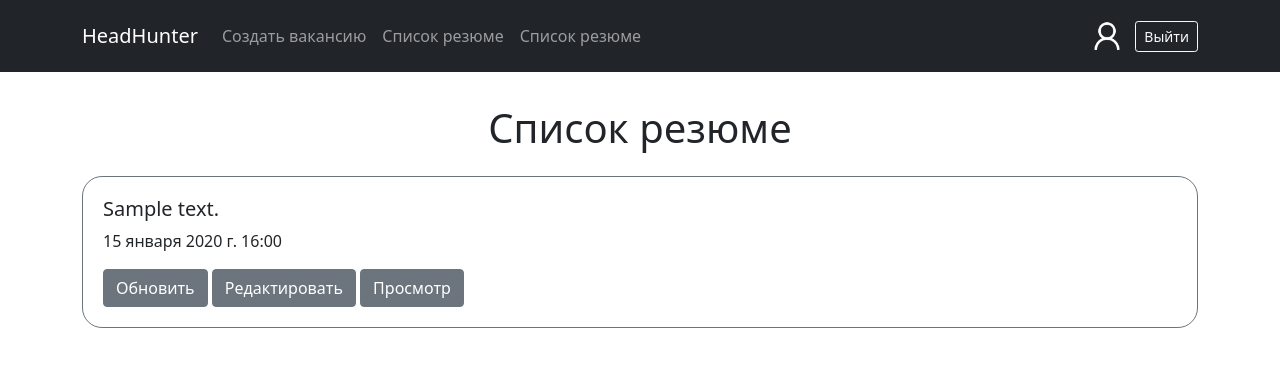
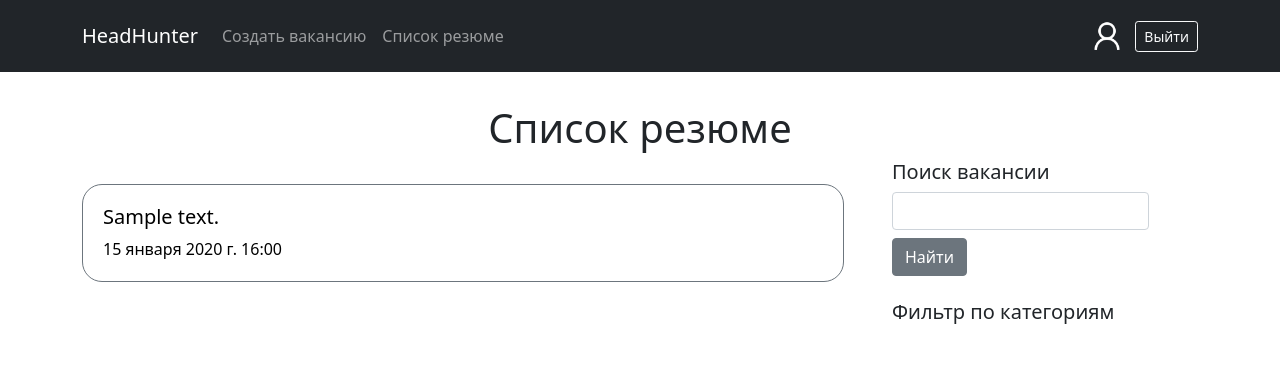
Before and after one commit to Beka757/headhunter, a Django app: page /summary/ in a window 1280 px wide. Shown: the top 367 px of the page. Run offline with Django 4.2, Linux system fonts and the light colour scheme; a user stored in the database is signed in; tables that the repository leaves empty hold one stand-in row (values such as "Sample post").

Commit message:
Рефакторинг и исправление косяков

```diff
--- a/headhunter/accounts/templates/user/detail.html
+++ b/headhunter/accounts/templates/user/detail.html
@@ -38,7 +38,10 @@
         <br>
 
         {% if summaries %}
-            {% include 'partials/summary/list_summary.html' with title_text="Ваши резюме" %}
+            {% include 'partials/summary/list_summary.html' with title_text="Резюме пользователя" %}
+        {% endif %}
+        {% if vacancies %}
+            {% include 'partials/vacancy/list_vacancy_form.html' with title_text="Вакансии пользователя" %}
         {% endif %}
         <div class="paginate mt-5">
             {% if is_paginated %}
--- a/headhunter/accounts/urls.py
+++ b/headhunter/accounts/urls.py
@@ -1,10 +1,9 @@
 from django.urls import path
-from django.contrib.auth.views import LoginView, LogoutView
-from .views import RegisterView, UserDetailsView
+from django.contrib.auth.views import LogoutView
+from .views import RegisterView, UserDetailsView, LoginView
 
 urlpatterns = [
-    path('login/', LoginView.as_view(), name='login'),
     path('logout/', LogoutView.as_view(), name='logout'),
     path('register/', RegisterView.as_view(), name='register'),
-    path('user/', UserDetailsView.as_view(), name='user_detail'),
+    path('user/<int:pk>/', UserDetailsView.as_view(), name='user_detail'),
 ]
--- a/headhunter/app/templates/common/navbar.html
+++ b/headhunter/app/templates/common/navbar.html
@@ -4,7 +4,7 @@
     <div class="container">
         {% if request.user.is_authenticated %}
 
-            <a class="navbar-brand" href="{% url 'user_detail' %}">HeadHunter</a>
+            <a class="navbar-brand" href="{% url 'user_detail' request.user.pk %}">HeadHunter</a>
 
         {% else %}
 
@@ -24,16 +24,15 @@
                             {% if request.user.is_company %}
                                 <a class="nav-link" href="{% url 'create_vacancy' %}">Создать вакансию</a>
                                 <a class="nav-link" href="{% url 'list_summary' %}">Список резюме</a>
-                                <a class="nav-link" href="{% url 'list_summary' %}">Список резюме</a>
-
                             {% else %}
 
                                 <a class="nav-link" href="{% url 'create_summary' %}">Создать резюме</a>
+                                <a class="nav-link" href="{% url 'list_vacancy' %}">Список вакансий</a>
 
                             {% endif %}
                         </div>
                         <div class="d-flex align-items-center">
-                            <a class="nav-link" href="{% url 'user_detail' %}"><img src="{% static 'img/user_icon.png' %}" alt="" style="filter: invert(1); width: 40px;"></a>
+                            <a class="nav-link" href="{% url 'user_detail' request.user.pk %}"><img src="{% static 'img/user_icon.png' %}" alt="" style="filter: invert(1); width: 40px;"></a>
                             <a class="btn btn-outline-light btn-sm" id="logoutBtn" href="{% url 'logout' %}">Выйти</a>
                         </div>
                     </div>
--- a/headhunter/app/templates/partials/summary/list_summary.html
+++ b/headhunter/app/templates/partials/summary/list_summary.html
@@ -1,18 +1,34 @@
 <h1 style="text-align: center">{{ title_text }}</h1>
-<div>
+<div class="d-flex justify-content-between">
+    <div class="w-75">
         {% for summary in summaries %}
+            <a href="{% url 'detail_summary' summary.pk %}" style="text-decoration: none; color: black;" class="d-block summary-link">
                 <div class="col mt-4">
                     <div class="card border-secondary p-1" style="border-radius: 20px;">
                         <div class="card-body">
                             <h5 class="card-title">{{ summary.summary_position }}</h5>
                             <p class="card-text">{{ summary.updated_at }}</p>
-                    {% if request.user == summary.user %}
-                        <a class="btn btn-secondary" href="#">Обновить</a>
-                        <a class="btn btn-secondary" href="#">Редактировать</a>
-                        <a class="btn btn-secondary" href="{% url 'detail_summary' summary.pk %}">Просмотр</a>
-                    {% endif %}
                         </div>
                     </div>
                 </div>
+            </a>
         {% endfor %}
     </div>
+    <div class="ps-5">
+        <h5>Поиск вакансии</h5>
+        <form action="{% url 'summary_search' %}">
+            <label>
+                <input type="text" class="form-control" name="query">
+            </label>
+            <button class="btn btn-secondary mt-2">Найти</button>
+        </form>
+        <h5 class="mt-4">Фильтр по категориям</h5>
+        <ul class="m-0 p-0">
+            {% for category in categories %}
+                <li style="list-style-type: none">
+                    <a style="text-decoration: none" href="{% url 'vacancy_category' category.0 %}">{{ category.1 }}</a>
+                </li>
+            {% endfor %}
+        </ul>
+    </div>
+</div>
--- a/headhunter/app/templates/partials/vacancy/list_vacancy_form.html
+++ b/headhunter/app/templates/partials/vacancy/list_vacancy_form.html
@@ -1,10 +1,11 @@
 {% load humanize %}
+<h1 style="text-align: center">{{ title_text }}</h1>
 <div class="d-flex justify-content-between">
     <div class="w-75">
         {% for vacancy in vacancies %}
             <a style="text-decoration: none; color: black" href="{% url 'detail_vacancy' vacancy.pk %}">
                 <div class="col mt-4">
-                    <div class="card">
+                    <div class="card border-secondary" style="border-radius: 20px">
                         <div class="card-body">
                             <h5 class="card-title">{{ vacancy.vacancy_position }}</h5>
                             <p class="card-text">{{ vacancy.updated_at }}</p>
@@ -16,7 +17,7 @@
     </div>
     <div class="ps-5">
         <h5>Поиск вакансии</h5>
-        <form action="{% url 'search' %}">
+        <form action="{% url 'vacancy_search' %}">
             <label>
                 <input type="text" class="form-control" name="query">
             </label>
--- a/headhunter/app/templates/summary/list_summary.html
+++ b/headhunter/app/templates/summary/list_summary.html
@@ -5,6 +5,31 @@
     <br>
     {% if summaries %}
         {% include 'partials/summary/list_summary.html' with title_text="Список резюме" %}
+    {% else %}
+        <div class="d-flex justify-content-end">
+            <div>
+                <div class="d-block">
+                    <h5>Поиск резюме</h5>
+                    <form class="w-75" action="{% url 'summary_search' %}">
+                        <label>
+                            <input type="text" class="form-control" name="query">
+                        </label>
+                        <button class="btn btn-secondary mt-2">Найти</button>
+                    </form>
+                </div>
+                <div>
+                    <h5 class="mt-4">Фильтр по категориям</h5>
+                    <ul class="m-0 p-0">
+                        {% for category in categories %}
+                            <li style="list-style-type: none;">
+                                <a style="text-decoration: none"
+                                href="{% url 'vacancy_category' category.0 %}">{{ category.1 }}</a>
+                            </li>
+                        {% endfor %}
+                    </ul>
+                </div>
+            </div>
+        </div>
     {% endif %}
     <div class="paginate mt-5">
         {% if is_paginated %}
--- a/headhunter/app/templates/vacancy/list_vacancy.html
+++ b/headhunter/app/templates/vacancy/list_vacancy.html
@@ -26,7 +26,7 @@
             <div>
                 <div class="d-block">
                     <h5>Поиск вакансии</h5>
-                    <form class="w-75" action="{% url 'search' %}">
+                    <form class="w-75" action="{% url 'vacancy_search' %}">
                         <label>
                             <input type="text" class="form-control" name="query">
                         </label>
--- a/headhunter/app/urls.py
+++ b/headhunter/app/urls.py
@@ -1,15 +1,21 @@
 from django.urls import path
-from .views.resume_views import CreateSummaryView, DetailSummaryView, ListSummaryView
+from .views.resume_views import (
+    CreateSummaryView, DetailSummaryView,
+    ListSummaryView, SummaryCategoryView,
+    SummarySearchView
+)
 
 from .views.vacancy_views import (
     VacancyCreateView, DetailVacancyView, ListVacancyView, VacancyCategoryView,
-    SearchView
+    VacancySearchView
 )
 
 resume_url = [
     path('summary/create', CreateSummaryView.as_view(), name='create_summary'),
     path('summary/<int:pk>/', DetailSummaryView.as_view(), name='detail_summary'),
-    path('summary/', ListSummaryView.as_view(), name='list_summary')
+    path('summary/', ListSummaryView.as_view(), name='list_summary'),
+    path('summary/<str:category>/', SummaryCategoryView.as_view(), name='summary_category'),
+    path('summary/search/', SummarySearchView.as_view(), name='summary_search')
 ]
 
 vacancy_url = [
@@ -17,7 +23,7 @@
     path('vacancy/<int:pk>/', DetailVacancyView.as_view(), name='detail_vacancy'),
     path('vacancy/', ListVacancyView.as_view(), name='list_vacancy'),
     path('vacancy/<str:category>/', VacancyCategoryView.as_view(), name='vacancy_category'),
-    path('search/', SearchView.as_view(), name='search')
+    path('vacancy/search/', VacancySearchView.as_view(), name='vacancy_search')
 ]
 
 urlpatterns = []
--- a/headhunter/app/views/resume_views.py
+++ b/headhunter/app/views/resume_views.py
@@ -1,9 +1,12 @@
-from django.views.generic import CreateView, DetailView, ListView
+from django.shortcuts import render
+from django.views import View
+from django.views.generic import CreateView, DetailView, ListView, TemplateView
 from django.urls import reverse
 from app.forms import SummaryForm
 from app.models import Summary, CATEGORY_VACANCY
 from django.contrib.auth.mixins import LoginRequiredMixin
-
+from django.core.paginator import Paginator
+from django.db.models import Q
 
 class CreateSummaryView(CreateView):
     model = Summary
@@ -32,14 +35,45 @@
     model = Summary
     context_object_name = 'summaries'
     ordering = ['-updated_at']
-    paginate_by = 20
-    paginate_orphans = 1
+    paginate_related_by = 20
+    paginate_related_orphans = 0
 
     def get_context_data(self, **kwargs):
-        context = super().get_context_data(**kwargs)
-        context['summaries'] = self.get_objects().filter(publication=1)
+        summaries = self.get_objects().filter(publication=1).order_by('-updated_at')
+        paginator = Paginator(
+            summaries, self.paginate_related_by,
+            self.paginate_related_orphans
+        )
+        page_number = self.request.GET.get('page', 1)
+        page = paginator.get_page(page_number)
+        kwargs['page_obj'] = page
+        kwargs['summaries'] = page.object_list
+        kwargs['is_paginated'] = page.has_other_pages()
 
-        return context
+        return super().get_context_data(**kwargs)
 
     def get_objects(self):
         return self.model.objects.all()
+
+class SummaryCategoryView(TemplateView):
+    template_name = 'summary/list_summary.html'
+
+    def filter_summary_by_category(self, category):
+        return Summary.objects.filter(category__iexact=category, publication='True').order_by('-updated_at')
+
+    def get_context_data(self, **kwargs):
+        category = self.kwargs.get('category')
+        kwargs['summaries'] = self.filter_summary_by_category(category)
+        kwargs['title'] = category.capitalize
+        kwargs['categories'] = CATEGORY_VACANCY
+        return super().get_context_data(**kwargs)
+
+
+class SummarySearchView(View):
+    def get(self, request, *args, **kwargs):
+        search_param = request.GET.get('query')
+        categories = CATEGORY_VACANCY
+        result = Summary.objects.filter(
+            Q(summary_position=search_param, publication='True')
+        )
+        return render(request, 'summary/list_summary.html', {'summaries': result, 'categories': categories})
--- a/headhunter/app/views/vacancy_views.py
+++ b/headhunter/app/views/vacancy_views.py
@@ -20,7 +20,7 @@
         return super().form_valid(form)
 
     def get_success_url(self):
-        return reverse('home')
+        return reverse('detail_vacancy', kwargs={'pk': self.object.id})
 
 
 class DetailVacancyView(LoginRequiredMixin, DetailView):
@@ -68,7 +68,7 @@
         return super().get_context_data(**kwargs)
 
 
-class SearchView(View):
+class VacancySearchView(View):
     def get(self, request, *args, **kwargs):
         search_param = request.GET.get('query')
         categories = CATEGORY_VACANCY
--- a/headhunter/core/urls.py
+++ b/headhunter/core/urls.py
@@ -17,10 +17,12 @@
 from django.urls import path, include
 from django.conf import settings
 from django.conf.urls.static import static
+from accounts.views import LoginView
 
 urlpatterns = [
     path('admin/', admin.site.urls),
     path('accounts/', include('accounts.urls')),
     path('api-v1/', include('api.urls')),
-    path('', include('app.urls'))
+    path('', include('app.urls')),
+    path('', LoginView.as_view(), name='login'),
 ] + static(settings.MEDIA_URL, document_root=settings.MEDIA_ROOT)
--- a/headhunter/static/css/style.css
+++ b/headhunter/static/css/style.css
@@ -0,0 +1,4 @@
+a {
+    text-decoration: none;
+    color: black ;
+}
```
Also changed, not shown: headhunter/accounts/views.py (+15 -5 lines), headhunter/app/templates/summary/detail_summary.html (+12 -4 lines), headhunter/app/templates/vacancy/detail_vacancy.html (+15 -11 lines). Lines whose indentation alone changed are shown as unchanged.
